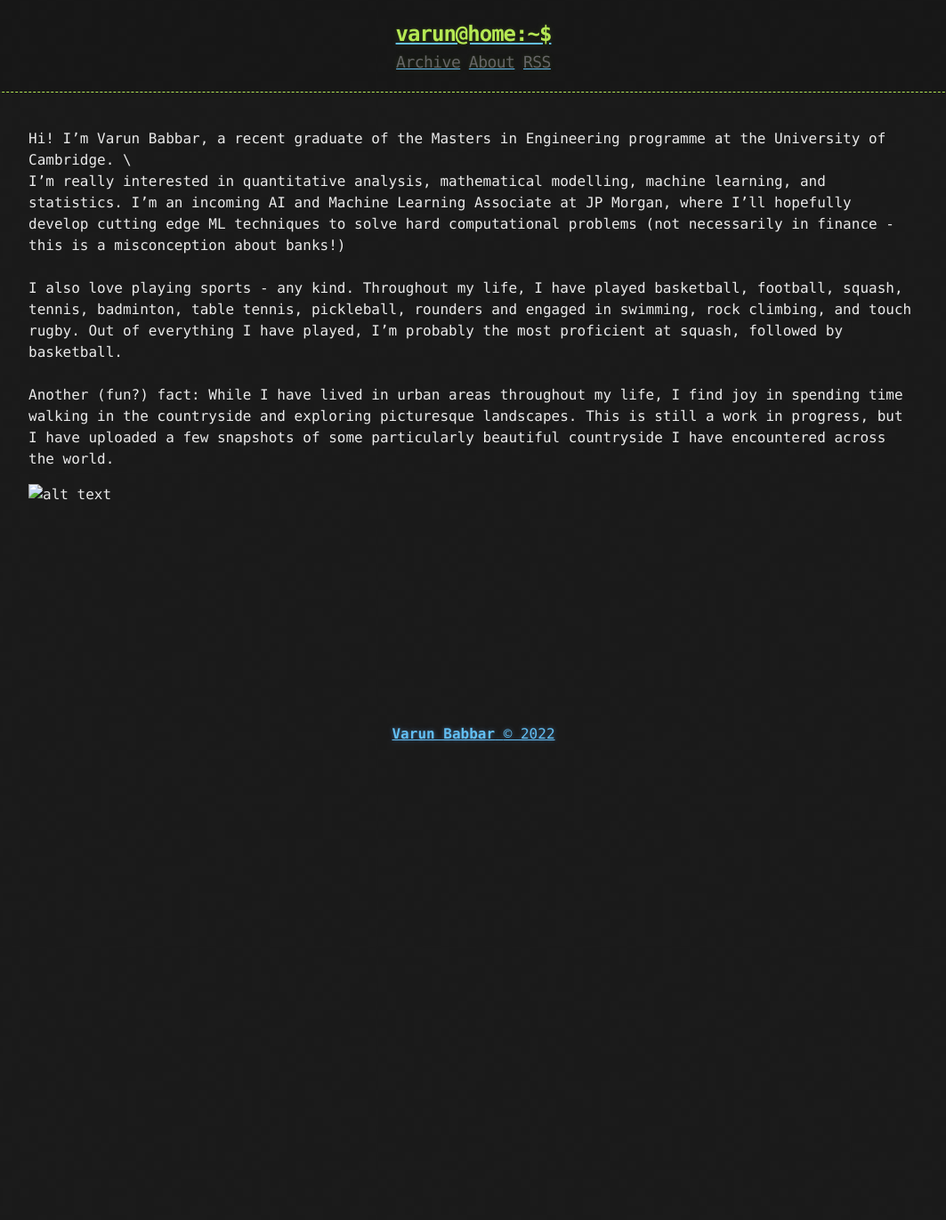
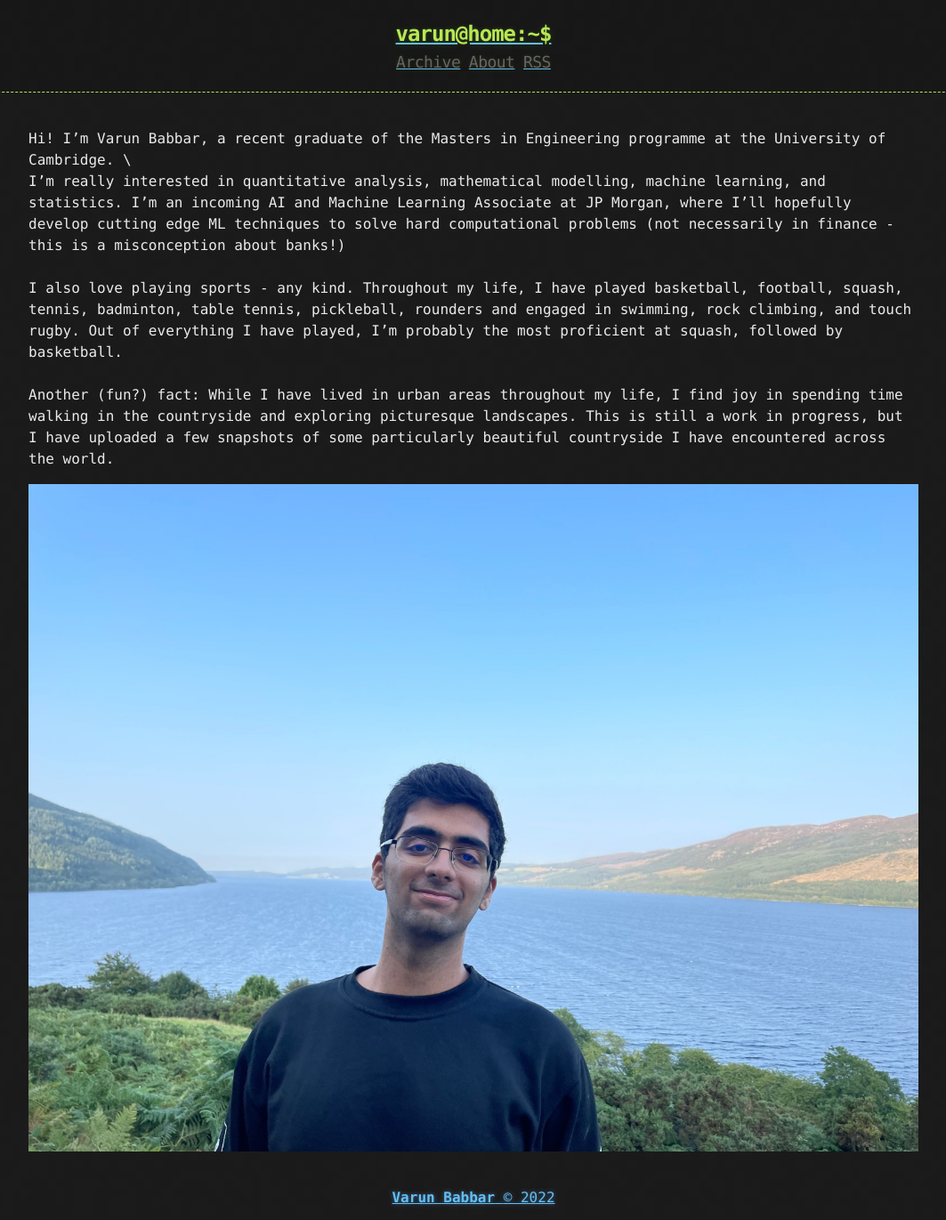
Before and after one commit to VarunBabbar/VarunBabbar.github.io, a Jekyll site: the page built from about.md, in a window 1280 px wide. Shown: the whole page at 89% size, without its empty margins (108-1171 px from the left). Built offline with Jekyll 4.4.1, drawn with Linux system fonts in a browser that asks for light colours; before the commit the page ends 900 px from its top, so only the background shows below that.

Commit message:
Update about.md

```diff
--- a/about.md
+++ b/about.md
@@ -13,4 +13,4 @@ I also love playing sports - any kind. Throughout my life, I have played basketb
 \\
 Another (fun?) fact: While I have lived in urban areas throughout my life, I find joy in spending time walking in the countryside and exploring picturesque landscapes. This is still a work in progress, but I have uploaded a few snapshots of some particularly beautiful countryside I have encountered across the world.
 
-![alt text](file://pictures/me.jpeg)
+![alt text](https://github.com/VarunBabbar/VarunBabbar.github.io/blob/main/pictures/me.jpeg)
```
